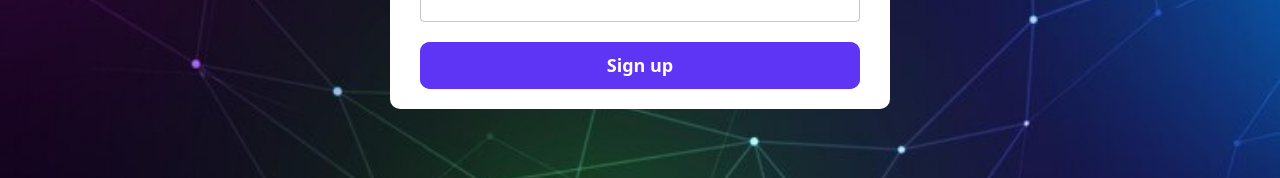
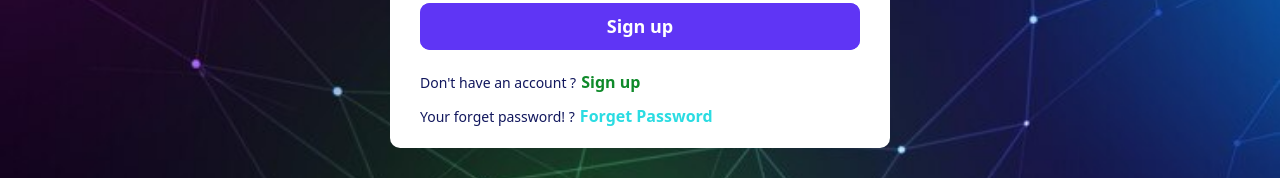
Before and after one commit to jakaria242/railwayBooking, a React (Vite) app: page / in a window 1280 px wide. Shown: the part 533-711 px from the top of the page. Built offline with nearby package versions, Linux system fonts and the light colour scheme.

Commit message:
login-page-update-connection-register-forget-pages

```diff
--- a/src/pages/login/Login.jsx
+++ b/src/pages/login/Login.jsx
@@ -80,8 +80,16 @@ const Login = () => {
                           wrapperClass="oval"
                           />)
                           :
-                          <button className=' w-[100%] py-[10px] text-[18px] text-[#fff] font-[600] font-robot cursor-pointer bg-[#5F35F5] rounded-[10px] ' onClick={signbtn}>Sign up</button>
+                          <button className=' w-[100%] py-[10px] text-[18px] text-[#fff] font-[600] font-robot cursor-pointer bg-[#5F35F5] rounded-[10px] delay-75 hover:bg-[#2F1AC4] ' onClick={signbtn}>Sign up</button>
                       }
+                    </div>
+                    <div className='flex items-center justify-left gap-x-[5px] mt-[20px]'>
+                      <Heading level='h4' children="Don't have an account ?" className='text-[14px] text-[#11175D] font-[400] font-robot'/>
+                      <Link className='text-[16px] text-[#0f8a2a] font-[600] font-robot cursor-pointer' to="registration">Sign up</Link>
+                    </div>
+                    <div className='flex items-center justify-left gap-x-[5px] mt-[10px]'>
+                      <Heading level='h4' children="Your forget password! ?" className='text-[14px] text-[#11175D] font-[400] font-robot'/>
+                      <Link className='text-[16px] text-[#2bdce2] font-[600] font-robot cursor-pointer' to="forgetpass">Forget Password</Link>
                     </div>
                 </form>
           </div>
```
